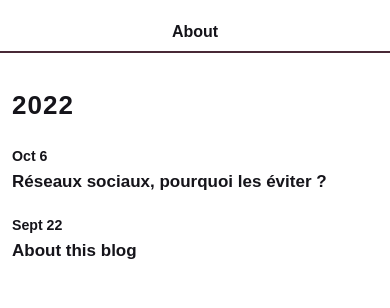
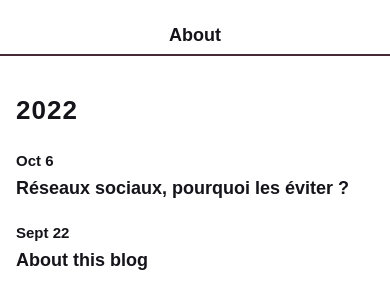
Before and after one commit to doqax/blog, a Next.js app: page / in a window 390 px wide. Shown: the top 308 px of the page. Built offline with nearby package versions, Linux system fonts and the light colour scheme.

Commit message:
small design changes: link, mobile margin + font size

```diff
--- a/components/Layout/layout.module.css
+++ b/components/Layout/layout.module.css
@@ -72,7 +72,7 @@
 .main ol,
 .main ul {
   /* font-size: 18px; */
-  line-height: 1.4;
+  line-height: 1.5;
 }
 
 .main section {
@@ -118,12 +118,8 @@
   text-align: right;
 }
 
-.main a {
-  /* color: var(--link); */
-  font-weight: 600;
-}
 /* Find a transition between 760 and 1200 */
-@media (max-width: 900px) {
+@media (max-width: 760px) {
   .header {
     text-align: center;
   }
@@ -138,11 +134,12 @@
   }
   .main {
     width: 100%;
-    padding: 0 12px;
+    padding: 0 8px;
+    font-size: 0.9rem;
   }
 
   .container {
-    padding: 0 12px;
+    padding: 0 16px;
   }
 
   .container h3 {
@@ -191,8 +188,7 @@
 
   .main blockquote p,
   .main blockquote footer {
-    width: 100%;
-    margin: 0 0;
+    margin-left: 0;
   }
 
   .main div.table-wrapper,
--- a/styles/about.module.css
+++ b/styles/about.module.css
@@ -11,7 +11,11 @@
 }
 
 .introduction a {
-  font-weight: 700;
+  font-weight: 600;
+}
+
+.introduction svg {
+  color: var(--color-on-background);
 }
 
 .image {
--- a/styles/global.css
+++ b/styles/global.css
@@ -33,7 +33,7 @@
 
 :root {
   --color-background: #ffffff;
-  --link: #003eaa;
+  --link: rgb(30, 131, 210);
   --color-on-background: #15141A;
   --color-border: #482936;
   --color-text-muted: #5B5B66;
@@ -54,7 +54,7 @@ body {
   margin: 0;
   font-family: 'IBM Plex Serif', serif;
   line-height: 1.45;
-  font-size: 17px;
+  font-size: 18px;
   background: var(--color-background);
   color: var(--color-on-background);
   counter-reset: sidenote-counter;
@@ -65,7 +65,7 @@ body {
 }
 
 a {
-  color: var(--color-on-background);
+  color: var(--link);
   font-family: 'IBM Plex Sans', sans-serif;
   text-decoration: none;
 }
@@ -97,9 +97,13 @@ footer ul {
 nav li, footer li {
   font-family: sans-serif;
   display: inline-block;
-  font-size: 16px;
+  font-size: 1rem;
   font-weight: 600;
   margin: 0;
+}
+
+nav li a {
+  color: var(--color-on-background);
 }
 
 nav li:not(:last-child), footer li:not(:last-child) {
--- a/styles/utils.module.css
+++ b/styles/utils.module.css
@@ -9,6 +9,10 @@
   display: flex;
   margin-bottom: .3rem;
   font-weight: 600;
+}
+
+.listItem a {
+  color: var(--color-on-background);
 }
 
 .currentYear:first-child {
```
